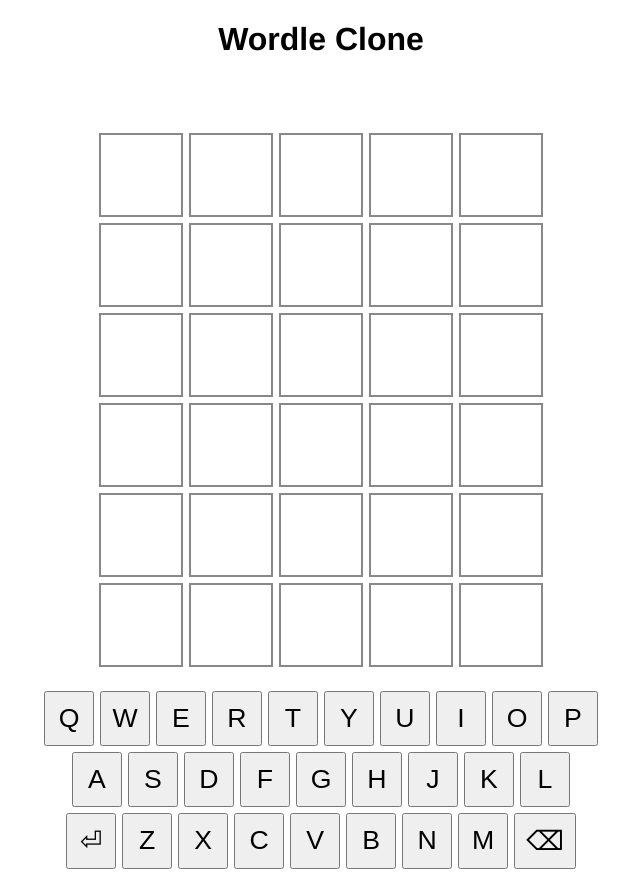
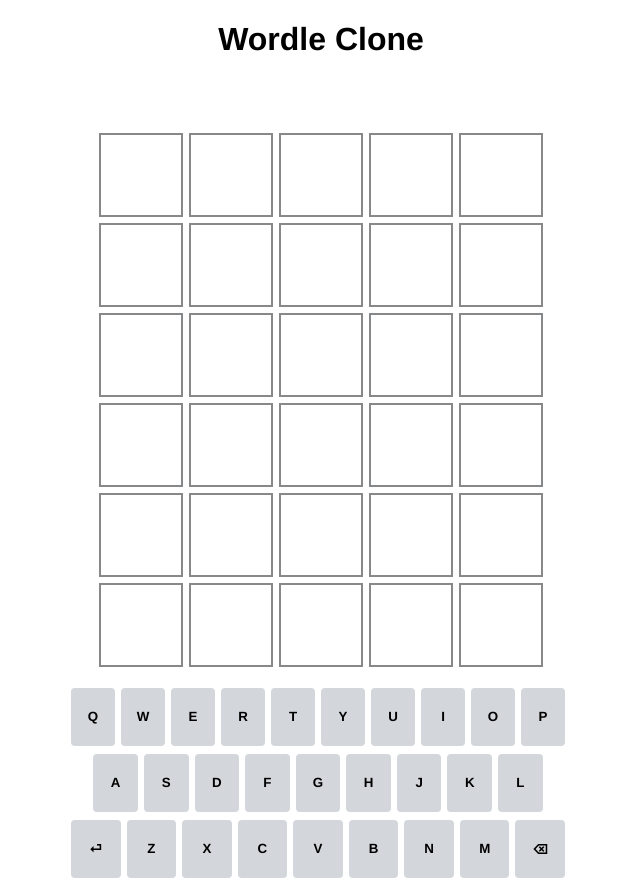
Before and after one commit to dmcruz/react-wordle, a React (Create React App) app: page / in a window 1280 px wide. Shown: the whole page, without its empty margins (319-959 px from the left). Built offline with nearby package versions, Linux system fonts and the light colour scheme.

Commit message:
fix style of keypad

```diff
--- a/src/App.css
+++ b/src/App.css
@@ -5,12 +5,6 @@
 .App-logo {
   height: 40vmin;
   pointer-events: none;
-}
-
-@media (prefers-reduced-motion: no-preference) {
-  .App-logo {
-    animation: App-logo-spin infinite 20s linear;
-  }
 }
 
 .App-header {
@@ -28,11 +22,19 @@
   color: #61dafb;
 }
 
-@keyframes App-logo-spin {
-  from {
-    transform: rotate(0deg);
-  }
-  to {
-    transform: rotate(360deg);
+@media screen and (max-width: 480px) {
+  h1 {
+    font-size: 1em;
   }
 }
+@media screen and (min-width: 481px) {
+  .keypad {
+    max-width: 1em;
+  }
+}
+
+@media screen and (min-width: 500px) {
+  .keypad {
+    max-width: 2em;
+  }
+}
--- a/src/components/Keypad.css
+++ b/src/components/Keypad.css
@@ -1,41 +1,53 @@
+.keypad {
+  margin: 0 auto;
+  max-width: 500px;
+}
+
 .keypad .row {
   display: flex;
+  margin: 0 auto 8px;
   justify-content: center;
 }
 
-.keypad button {
-  padding: 10px;
-  margin: 3px;
-  font-size: 20pt;
-  text-transform: uppercase;
-  min-width: 50px;
-  text-align: center;
+.spacer-half{
+  flex: 0.5;
 }
 
-
-@media screen and (min-width: 300px) {
-  .keypad button {
-    font-size: 10pt;
-    margin: 3px;
-    padding: 2px;
-    min-width: 22px;
+@media screen and (max-width: 480px) {
+  .keypad {
+    max-width: 320px;
+  }
+}
+@media screen and (min-width: 481px) {
+  .keypad {
+    max-width: 481px;
   }
 }
 
-@media screen and (min-width: 400px) {
-  .keypad button {
-    font-size: 16pt;
-    margin: 3px;
-    padding: 2px;
-    min-width:28px;
+@media screen and (min-width: 500px) {
+  .keypad {
+    max-width: 500px;
   }
 }
 
-@media screen and (min-width: 900px) {
-  .keypad button {
-    font-size: 20pt;
-    padding: 10px;
-    margin: 3px;
-    min-width: 50px;
-  }
+button {
+  font-family: inherit;
+  font-weight: bold;
+  border: 0;
+  padding: 0;
+  margin: 0 6px 0 0;
+  height: 58px;
+  border-radius: 4px;
+  flex: 1;
+  display: flex;
+  justify-content: center;
+  align-items: center;
+  text-transform: uppercase;
+  background-color: #d3d6da;
+  color: #000;
+  -webkit-tap-highlight-color: rgba(0, 0, 0, 0.3);
 }
+
+button:focus {
+  outline: 0;
+}
--- a/src/components/Keypad.jsx
+++ b/src/components/Keypad.jsx
@@ -57,7 +57,11 @@ const Keypad = () => {
   return (
     <div className="keypad">
       <div className="row">{r1Keys}</div>
-      <div className="row">{r2Keys}</div>
+      <div className="row">
+        <div className="spacer-half" />
+        {r2Keys}
+        <div className="spacer-half" />
+      </div>
       <div className="row">{r3Keys}</div>
     </div>
   );
```
